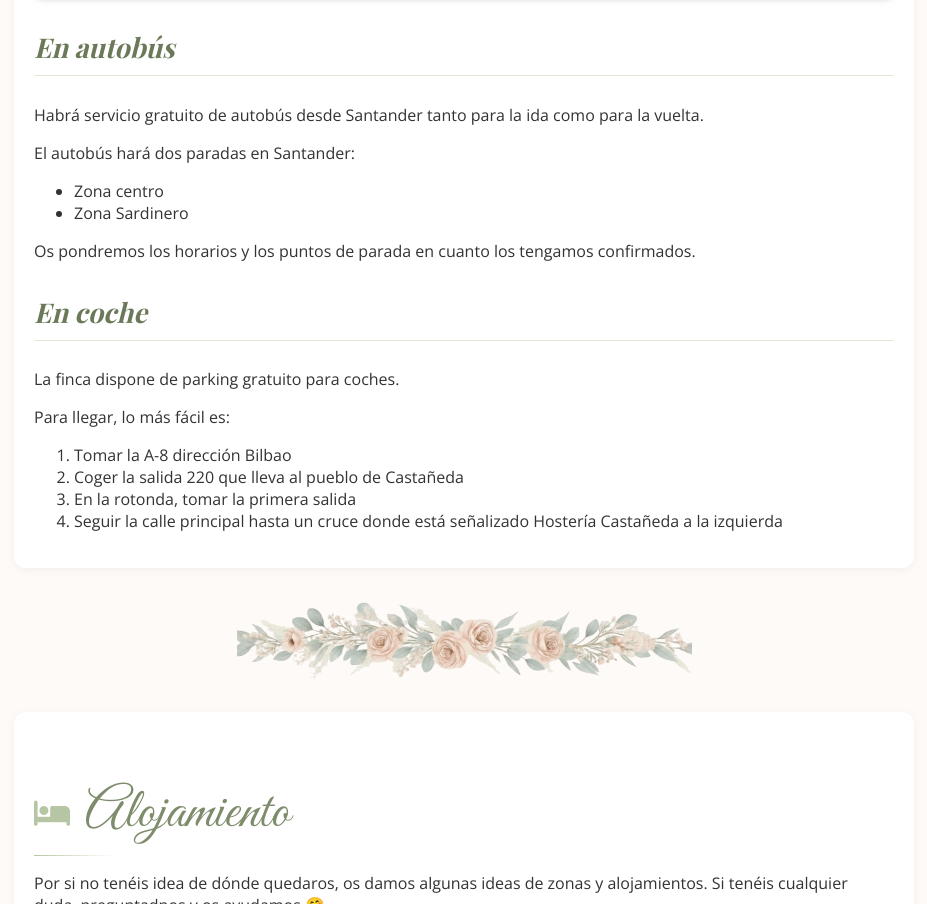
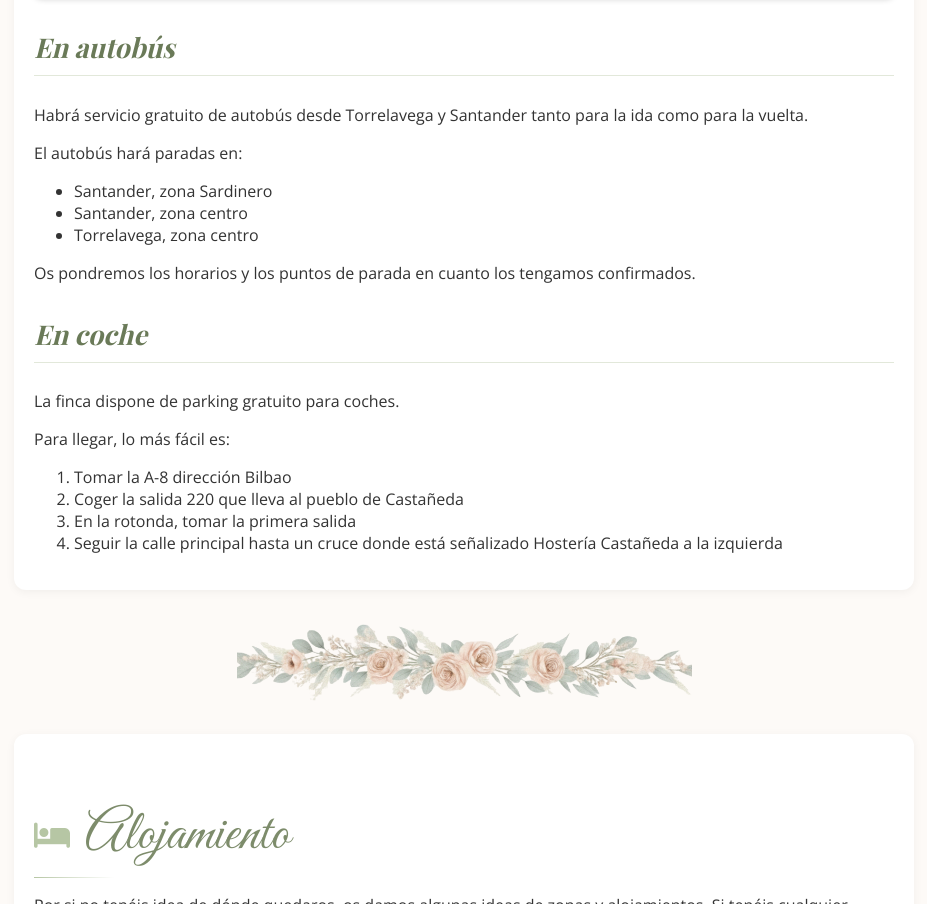
Before and after one commit to vramperez/evento2026, a plain HTML site: page index.html in a window 1280 px wide. Shown: the part 2266-3170 px from the top of the page, without its empty margins (176-1103 px from the left). Drawn offline with nearby package versions, Linux system fonts and the light colour scheme; a web font is replaced by a local one.

Commit message:
fix bus stops

```diff
--- a/index.html
+++ b/index.html
@@ -451,11 +451,12 @@
         </div>
 
         <h3>En autobús</h3>
-        <p>Habrá servicio gratuito de autobús desde Santander tanto para la ida como para la vuelta.</p>
-        <p>El autobús hará dos paradas en Santander:</p>
+        <p>Habrá servicio gratuito de autobús desde Torrelavega y Santander tanto para la ida como para la vuelta.</p>
+        <p>El autobús hará paradas en:</p>
         <ul>
-          <li>Zona centro</li>
-          <li>Zona Sardinero</li>
+          <li>Santander, zona Sardinero</li>
+          <li>Santander, zona centro</li>
+          <li>Torrelavega, zona centro</li>
         </ul>
         <p>Os pondremos los horarios y los puntos de parada en cuanto los tengamos confirmados.</p>
 
```
